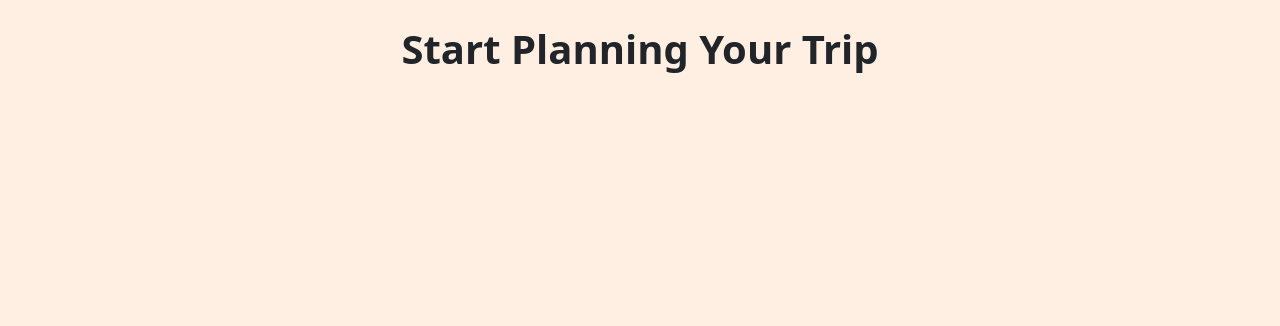
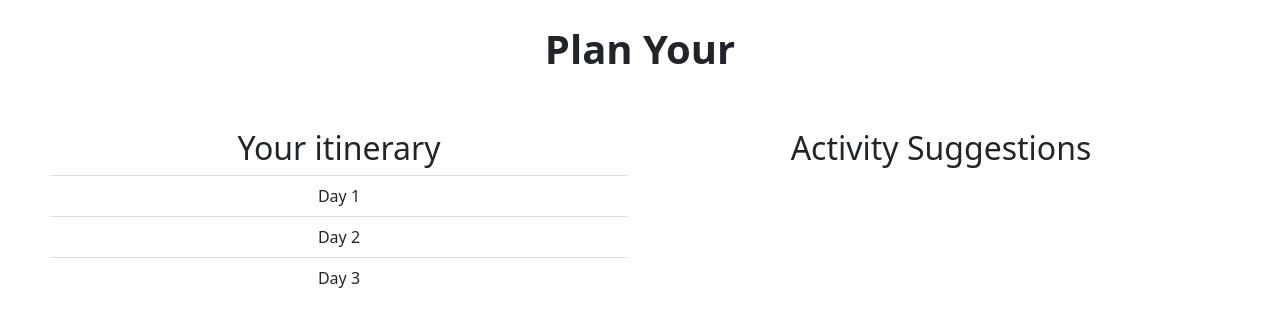
Before and after one commit to cs4800-camms/frontend, a React (Create React App) app in the folder my-app/: page /itinerary in a window 1280 px wide. Shown: the top 326 px of the page. Built offline with nearby package versions, Linux system fonts and the light colour scheme.

Commit message:
Created itinerary page, fixed home page layout, fixed add a trip layout

```diff
--- /dev/null
+++ b/my-app/src/components/itinerary/ItineraryItem.js
@@ -0,0 +1,5 @@
+export default function ItineraryItem() {
+    return (
+        <div> Itinerary Item</div>
+    )
+}
--- /dev/null
+++ b/my-app/src/components/itinerary/ItineraryList.js
@@ -0,0 +1,5 @@
+export default function ItineraryList() {
+    return (
+        <div> Itinerary List</div>
+    )
+}
--- a/my-app/src/components/trips/AddTripForm.js
+++ b/my-app/src/components/trips/AddTripForm.js
@@ -1,38 +1,36 @@
 import "bootstrap/dist/css/bootstrap.min.css";
 import classes from './AddTripForm.module.css';
 import 'bootstrap-icons/font/bootstrap-icons.css';
-import 'react-date-range/dist/styles.css'; // main style file
-import 'react-date-range/dist/theme/default.css'; // theme css file
-import { Calendar } from 'react-date-range';
+
 import Form from 'react-bootstrap/Form';
 import { useState } from "react";
 
 
 export default function AddTripForm() {
     const [date, setDate] = useState(new Date());
+    const [date2, setDate2] = useState(new Date());
+
     return (
         <body>
-            <Form class="row gy-2 gx-3 align-items-center" className={classes.form}>
+            <Form class="row gy-2 gx-3 align-items-center " className={classes.form}>
+                <div class="form-floating mb-3">
+                    <input type="email" class="form-control" id="floatingInput" placeholder="e.g My trip #1" />
+                    <label className={classes.label} for="floatingInput">Trip name</label>
+                </div>
+
+                <div class="form-floating mb-3">
+                    <input type="email" class="form-control" id="floatingInput" placeholder="e.g Paris, France" />
+                    <label className={classes.label} for="floatingInput">Where to?</label>
+                </div>
+
                 <div class="col-auto">
-                    <div class="input-group mb-3">
-                        <span className={`input-group-text ${classes.input}`} id="basic-addon3">Trip name</span>
-                        <input type="text" class="form-control form-control-lg" id="autoSizingInout" placeholder="e.g Trip #1" aria-describedby="basic-addon3" />
-                    </div>
-                </div>
-                <div class="col-auto">
-                    <div class="input-group mb-3">
-                        <span className={`input-group-text ${classes.input}`} id="basic-addon3">Where to?</span>
-                        <input type="text" class="form-control form-control-lg" id="autoSizingInout" placeholder="e.g Paris, France" aria-describedby="basic-addon3" />
+                    <div class="input-group mb-3" id="datepicker">
+                        <input type="date" class="form-control form-control-lg" value={date} onChange={(e) => setDate(e.target.value)} />
                     </div>
                 </div>
                 <div class="col-auto">
                     <div class="input-group mb-3" id="datepicker">
-                    <input type="date" class="form-control form-control-lg" value={date} onChange={(e) => setDate(e.target.value)} />
-                    </div>
-                </div>
-                <div class="col-auto">
-                    <div class="input-group mb-3" id="datepicker">
-                        <input type="date" class="form-control form-control-lg" value="End date" />
+                        <input type="date" class="form-control form-control-lg" value={date2} onChange={(e) => setDate2(e.target.value)} />
                     </div>
                 </div>
                 <br></br><br></br><br></br><br></br>
--- a/my-app/src/components/trips/AddTripForm.module.css
+++ b/my-app/src/components/trips/AddTripForm.module.css
@@ -1,11 +1,19 @@
-body{
-    text-align:center;
+body {
+    text-align: center;
 
 }
-.form{
-    display:inline-block;
-    margin: 10%;
+
+.form {
+    display: inline-block;
+    width: 50%;
 }
-.input{
+
+.input {
     background-color: white;
+    font-weight: bold;
+
 }
+
+.label {
+    font-weight: bold;
+}
--- a/my-app/src/components/trips/TripItem.js
+++ b/my-app/src/components/trips/TripItem.js
@@ -1,4 +1,5 @@
 import "bootstrap/dist/css/bootstrap.min.css";
+import { Link } from "react-router-dom";
 
 export default function TripItem(props) {
     return (
@@ -6,7 +7,7 @@ export default function TripItem(props) {
 
             <div>
                 <img src={props.image} class="img-fluid" alt={props.title} />
-                <h5>{props.title}</h5>
+                <Link to="/itinerary">{props.title}</Link>
             </div>
     </div>
 
--- a/my-app/src/index.css
+++ b/my-app/src/index.css
@@ -5,7 +5,6 @@ body {
       sans-serif;
     -webkit-font-smoothing: antialiased;
     -moz-osx-font-smoothing: grayscale;
-    background-color: #ffeee2 !important;
   }
 
   code {
--- a/my-app/src/pages/Itinerary.js
+++ b/my-app/src/pages/Itinerary.js
@@ -1,5 +1,45 @@
-export default function ItineraryPage(){
+import "bootstrap/dist/css/bootstrap.min.css";
+import "./styles2.css"
+
+export default function ItineraryPage() {
     return (
-        <h1> Start Planning Your Trip</h1>
+        <body>
+            <h1>Plan Your</h1>
+
+            <br></br><br></br>
+            <div class="row">
+                <div class="col">
+                    <div class="list-group">
+                        <h2> Your itinerary </h2>
+                        <a href="#" class="list-group-item" data-toggle="collapse">Day 1</a>
+                    <div class="list-group">
+                        <a href="#" class="list-group-item">Breakfast at cafe</a>
+                        <a href="#" class="list-group-item">Visit the garden</a>
+                        <a href="#" class="list-group-item">Go to club</a>
+                    </div>
+
+                    <a href="#" class="list-group-item"  data-toggle="collapse">Day 2</a>
+                    <div class="list-group">
+                        <a href="#" class="list-group-item">Lunch at Mcdonalds</a>
+                        <a href="#" class="list-group-item">Go to Lake ArrowHead</a>
+                    </div>
+
+
+                    <a href="#" class="list-group-item"  data-toggle="collapse">Day 3</a>
+                    <div class="list-group">
+                        <a href="#" class="list-group-item">Hiking at a trail</a>
+                        <a href="#" class="list-group-item">Lunch at Chipotle</a>
+                        <a href="#" class="list-group-item">Shopping at century city</a>
+                        <a href="#" class="list-group-item">Dinner at Shake Shack</a>
+                        <a href="#" class="list-group-item">Go the club</a>
+                    </div>
+                </div>
+                </div>
+
+                <div className="col">
+                    <h2>Activity Suggestions</h2>
+                </div>
+            </div>
+        </body>
     );
 }
--- /dev/null
+++ b/my-app/src/pages/styles2.css
@@ -0,0 +1,26 @@
+.list-group {
+  width: 100%;
+  display:inline-block;
+}
+.list-group > .list-group {
+    display: none;
+    margin-bottom: 0;
+
+  }
+  .list-group-item:focus-within + .list-group {
+    display: inline-block;
+    width: 100%
+  }
+
+  .list-group > .list-group-item {
+    border-radius: 0;
+    border-width: 1px 0 0 0;
+  }
+
+  .list-group > .list-group-item:first-child {
+    border-top-width: 0;
+  }
+
+  .list-group  > .list-group > .list-group-item {
+    padding-left: 2.5rem;
+  }
```
Also changed, not shown: my-app/src/add.js (deleted, +0 -15 lines), my-app/public/paris.png (added), my-app/public/rome.png (added).
